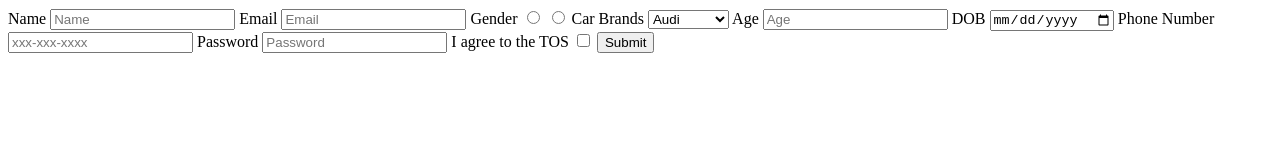
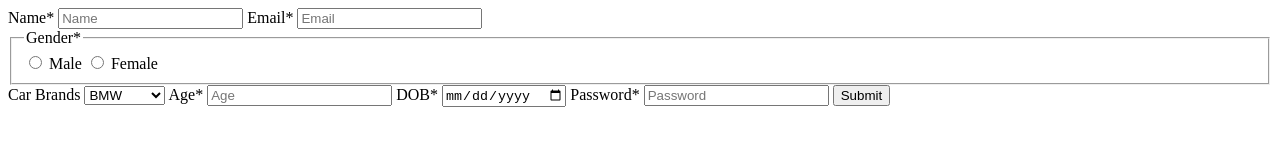
Before and after one commit to acciojob/signup-form-car-Shubham13th, a website: page main.html in a window 1280 px wide. Drawn offline with Linux system fonts and the light colour scheme.

Commit message:
created a submission

```diff
--- a/main.html
+++ b/main.html
@@ -7,41 +7,49 @@
 </head>
 
 <body>
- <form action="" method="post">
-        <label for="name">Name</label>
-        <input type="text" id="name" placeholder="Name" required>
+<form action="" method="post">
+    <!-- Name -->
+    <label for="name">Name*</label>
+    <input type="text" id="name" name="name" placeholder="Name" required>
 
-        <label for="email">Email</label>
-        <input type="email" id="email" placeholder="Email" required>
+    <!-- Email -->
+    <label for="email">Email*</label>
+    <input type="email" id="email" name="email" placeholder="Email" required>
 
-        <label for="gender_m, gender_f">Gender</label>
-        <input type="radio" id="gender_m" value="Male" name="gender">
-        <input type="radio" id="gender_f" value="Female" name="gender">
+    <!-- Gender -->
+    <fieldset>
+        <legend>Gender*</legend>
+        <input type="radio" id="gender_m" value="Male" name="gender" required>
+        <label for="gender_m">Male</label>
 
-        <label for="cars">Car Brands</label>
-        <select name="" id="cars" placeholder="--Please choose an option--">
-            <option value="Audi">Audi</option>
-            <option value="Mercedes">Mercedes</option>
-            <option value="BMW">BMW</option>
-        </select>
+        <input type="radio" id="gender_f" value="Female" name="gender" required>
+        <label for="gender_f">Female</label>
+    </fieldset>
 
-        <label for="age">Age</label>
-        <input type="number" id="age" placeholder="Age" required>
+    <!-- Car Brands -->
+    <label for="cars">Car Brands</label>
+    <select id="cars" name="cars">
+        <option value="BMW">BMW</option>
+        <option value="Audi">Audi</option>
+        <option value="Mercedez">Mercedez</option>
+    </select>
 
-        <label for="dob">DOB</label>
-        <input type="date" id="dob" required>
+    <!-- Age -->
+    <label for="age">Age*</label>
+    <input type="number" id="age" name="age" placeholder="Age" required>
 
-        <label for="tel">Phone Number</label>
-        <input type="tel" id="tel" placeholder="xxx-xxx-xxxx">
+    <!-- DOB -->
+    <label for="dob">DOB*</label>
+    <input type="date" id="dob" name="dob" required>
 
-        <label for="password">Password</label>
-        <input type="password" id="password" placeholder="Password" required>
+    <!-- Password -->
+    <label for="password">Password*</label>
+    <input type="password" id="password" name="password" placeholder="Password" required>
 
-        <label for="tos">I agree to the TOS</label>
-        <input type="checkbox" id="tos" required>
+    <!-- Submit -->
+    <input type="submit" value="Submit">
+</form>
 
-        <input type="submit" id="submit" value="Submit">
-    </form>
 
     <script type="text/javascript" src="./script.js">
 </script>
```
